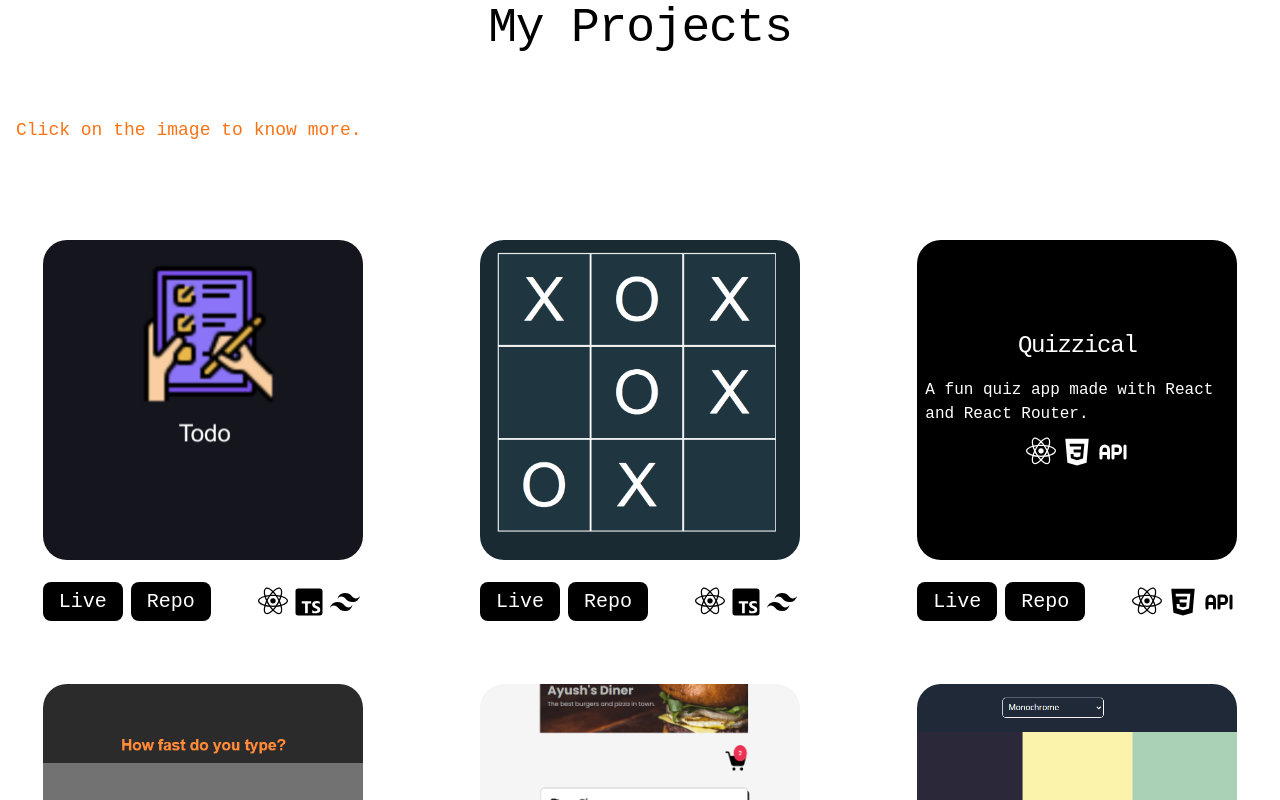
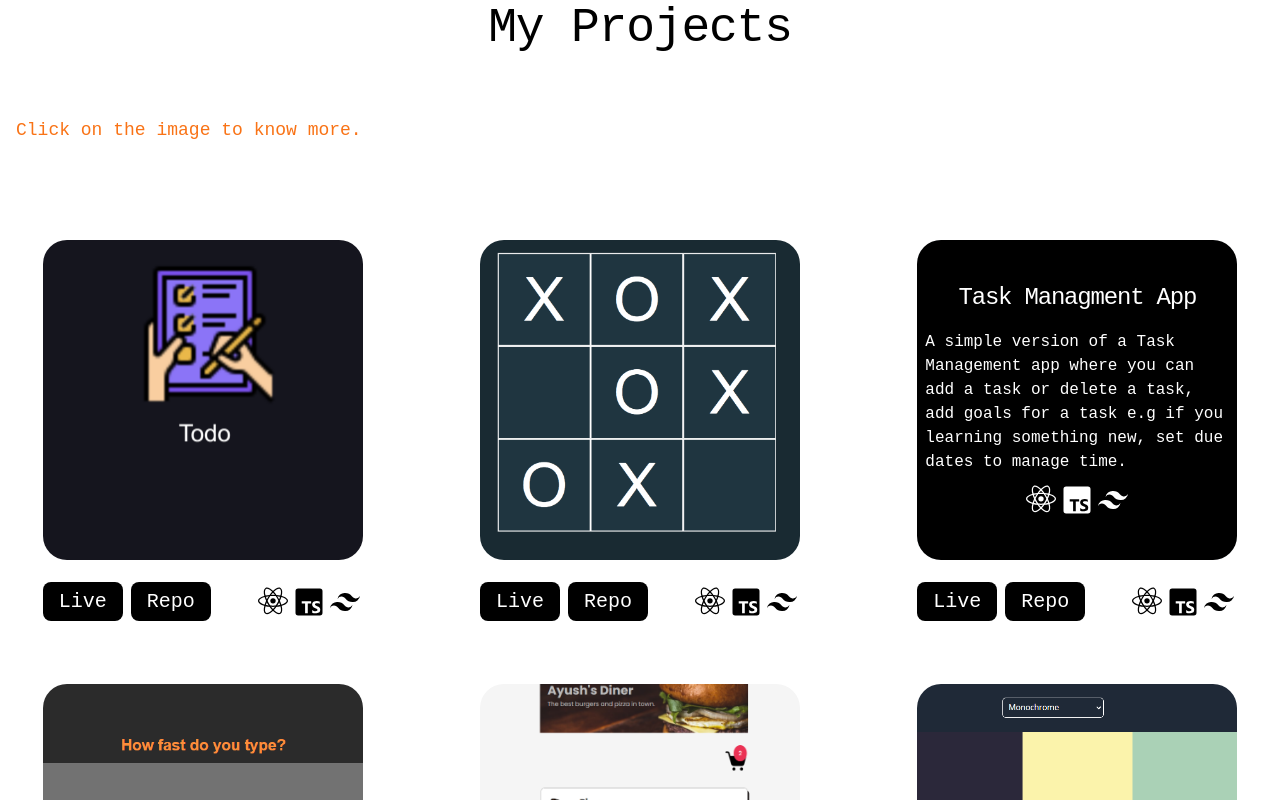
Before and after one commit to Ayush1M/portfolio, a React (Vite) app: page / in a window 1280 px wide. Both pictures are taken after a click on the picture 1077 px from the left and 1765 px from the top of the page. Shown: the part 1365-2165 px from the top of the page. Built offline with nearby package versions, Linux system fonts and the light colour scheme.

Commit message:
added a new project

```diff
--- a/src/components/Home.jsx
+++ b/src/components/Home.jsx
@@ -290,7 +290,7 @@ const Home = () => {
               <img
                 src={project3}
                 alt="tic tac toe game"
-                className="w-80 h-80 object-cover rounded-3xl cursor-pointer hover:shadow-lg hover:shadow-primary-color"
+                className="w-80 h-80 object-contain border-2 rounded-3xl cursor-pointer hover:shadow-lg hover:shadow-primary-color"
                 onClick={() => HandleClick("image3")}
               />
               {show === "image3" && (
@@ -298,20 +298,20 @@ const Home = () => {
                   className="absolute inset-0 flex flex-col items-center justify-center w-full h-full bg-primary-color text-secondary-color rounded-3xl cursor-pointer dark:bg-secondary-color dark:text-primary-color"
                   onClick={HandleClick}>
                   <h2 className="text-2xl mb-2 tracking-tighter">
-                    Quizzical
+                    Task Managment App
                   </h2>
                   <p className="p-2">
-                  A fun quiz app made with React and React Router.
+                  A simple version of a Task Management app where you can add a task or delete a task, add goals for a task e.g if you learning something new, set due dates to manage time.
                   </p>
                   <div className="flex">
                     <p className="text-4xl">
                       <BiLogoReact />
                     </p>
                     <p className="text-4xl">
-                      <BiLogoCss3 />
+                      <BiLogoTypescript />
                     </p>
                     <p className="text-4xl">
-                      <TbApi />
+                      <BiLogoTailwindCss />
                     </p>
                   </div>
                 </div>
@@ -320,14 +320,14 @@ const Home = () => {
             <div className="flex justify-between items-center mt-6">
               <div>
                 <a
-                  href="https://quizzical-ayush.netlify.app/"
+                  href="https://task-management-app-ayush.netlify.app/"
                   target="_blank"
                   rel="noopener noreferrer"
                   className="bg-primary-color px-4 py-2 text-xl max-md:text-base text-secondary-color rounded-lg mr-2 hover:bg-secondary-color hover:text-primary-color hover:border-2 hover:border-primary-color dark:bg-secondary-color dark:text-primary-color dark:hover:border-secondary-color dark:hover:bg-primary-color dark:hover:text-secondary-color">
                   Live
                 </a>
                 <a
-                  href="https://github.com/Ayush1M/Quizzical"
+                  href="https://github.com/Ayush1M/Task-Management-App"
                   target="_blank"
                   rel="noopener noreferrer"
                   className="bg-primary-color px-4 py-2 text-xl max-md:text-base text-secondary-color rounded-lg hover:bg-secondary-color hover:text-primary-color hover:border-2 hover:border-primary-color dark:bg-secondary-color dark:text-primary-color dark:hover:border-secondary-color dark:hover:bg-primary-color dark:hover:text-secondary-color">
@@ -339,10 +339,10 @@ const Home = () => {
                   <BiLogoReact />
                 </p>
                 <p className="text-4xl max-lg:text-3xl">
-                  <BiLogoCss3 />
+                  <BiLogoTypescript />
                 </p>
                 <p className="text-4xl max-lg:text-3xl">
-                  <TbApi />
+                  <BiLogoTailwindCss />
                 </p>
               </div>
             </div>
```
Also changed, not shown: src/images/project-3.png.
